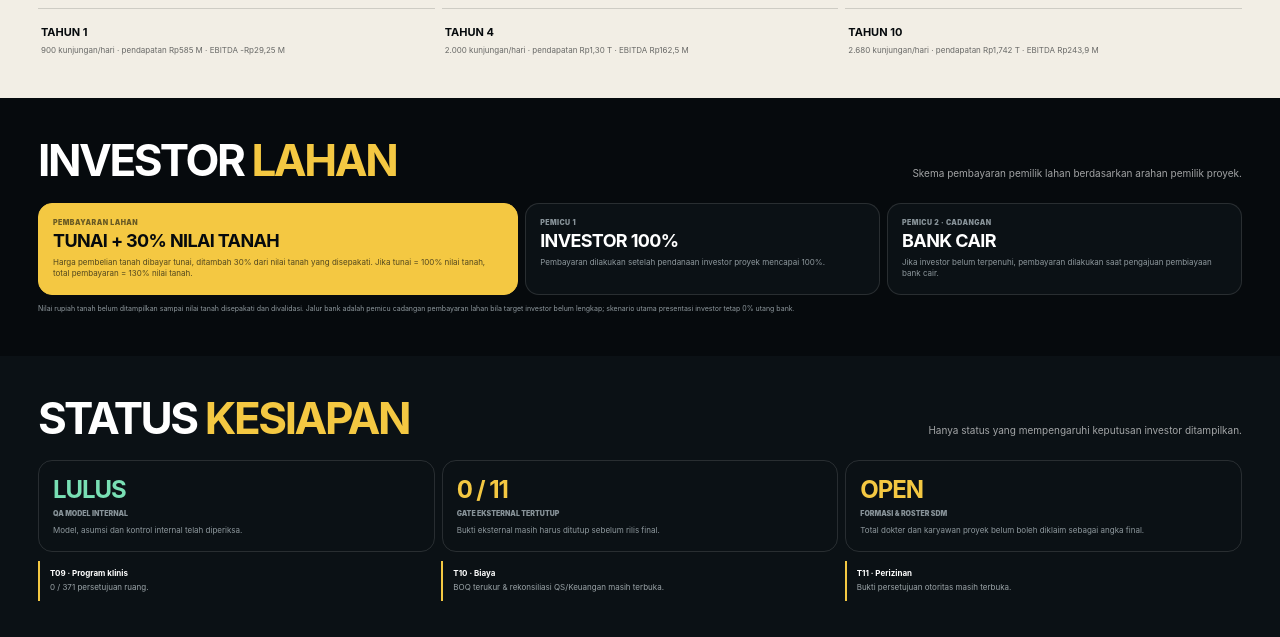
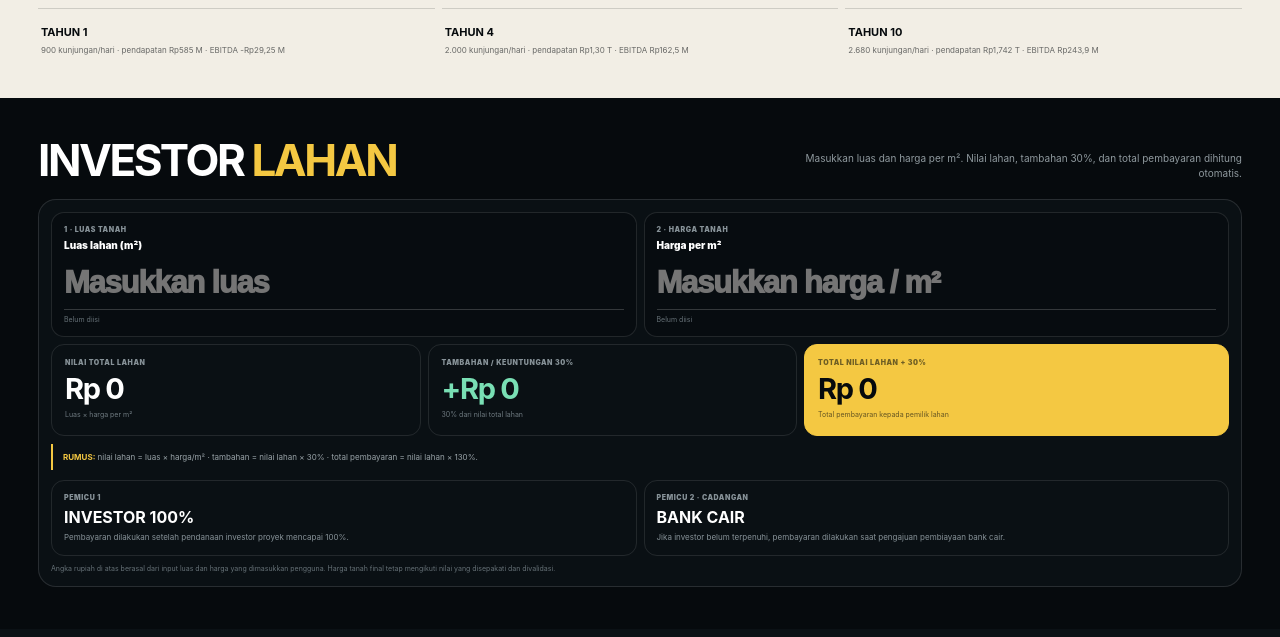
Before and after one commit to copytolive/rs.subangraya, a Next.js app: page / in a window 1280 px wide. Shown: the part 1509-2146 px from the top of the page. Built offline with nearby package versions, Linux system fonts and the light colour scheme.

Commit message:
Tambahkan kalkulator investor lahan

```diff
--- /dev/null
+++ b/app/KalkulatorLahan.jsx
@@ -0,0 +1,59 @@
+'use client'
+
+import { useMemo, useState } from 'react'
+
+const rp = new Intl.NumberFormat('id-ID', { style: 'currency', currency: 'IDR', maximumFractionDigits: 0 })
+const angka = new Intl.NumberFormat('id-ID', { maximumFractionDigits: 0 })
+
+function normalisasi(nilai) {
+  const n = Number(nilai)
+  return Number.isFinite(n) && n > 0 ? n : 0
+}
+
+export default function KalkulatorLahan() {
+  const [luas, setLuas] = useState('')
+  const [harga, setHarga] = useState('')
+
+  const hasil = useMemo(() => {
+    const l = normalisasi(luas)
+    const h = normalisasi(harga)
+    const nilaiLahan = l * h
+    const tambahan = nilaiLahan * 0.3
+    return { nilaiLahan, tambahan, total: nilaiLahan + tambahan }
+  }, [luas, harga])
+
+  return (
+    <section id="investor-lahan" className="kl">
+      <style>{`
+        .kl{background:#060a0d;color:#fff;padding:42px clamp(14px,3vw,38px);font-family:Inter,system-ui,-apple-system,sans-serif}.kl-in{max-width:1280px;margin:auto}.kl-head{display:flex;justify-content:space-between;gap:24px;align-items:end;margin-bottom:18px}.kl-head h2{margin:0;font-size:clamp(28px,3.8vw,44px);line-height:.92;letter-spacing:-.055em;text-transform:uppercase}.kl-head h2 em{font-style:normal;color:#f4c842}.kl-head p{margin:0;max-width:440px;text-align:right;color:#8f999e;font-size:10px;line-height:1.5}
+        .kl-box{border:1px solid rgba(255,255,255,.12);border-radius:18px;background:#0a1014;padding:12px}.kl-inputs{display:grid;grid-template-columns:1fr 1fr;gap:7px}.kl-field{border:1px solid rgba(255,255,255,.11);border-radius:13px;padding:12px;background:#070c10}.kl-field span,.kl-card span,.kl-trigger span{display:block;font-size:7px;font-weight:950;letter-spacing:.08em;color:#879298}.kl-field label{display:block;margin-top:5px;font-size:10px;font-weight:900}.kl-field input{width:100%;margin-top:8px;border:0;border-bottom:1px solid rgba(255,255,255,.18);background:transparent;color:#fff;padding:6px 0 8px;font-size:clamp(20px,2.7vw,31px);font-weight:950;letter-spacing:-.04em;outline:none}.kl-field input:focus{border-color:#f4c842}.kl-field small{display:block;margin-top:5px;color:#667177;font-size:7px}
+        .kl-results{display:grid;grid-template-columns:1fr 1fr 1.15fr;gap:7px;margin-top:7px}.kl-card{border:1px solid rgba(255,255,255,.1);border-radius:13px;padding:13px;min-height:92px}.kl-card b{display:block;margin-top:8px;font-size:clamp(18px,2.35vw,29px);letter-spacing:-.045em;line-height:.98}.kl-card.gain b{color:#79dfb4}.kl-card.total{background:#f4c842;color:#060a0d;border-color:#f4c842}.kl-card.total span{color:rgba(6,10,13,.56)}.kl-card small{display:block;margin-top:7px;font-size:7px;color:#6f7a80}.kl-card.total small{color:rgba(6,10,13,.6)}
+        .kl-formula{margin:8px 0 0;border-left:2px solid #f4c842;padding:7px 10px;color:#9aa4a9;font-size:8px;line-height:1.5}.kl-formula strong{color:#f4c842}.kl-triggers{display:grid;grid-template-columns:1fr 1fr;gap:7px;margin-top:10px}.kl-trigger{border:1px solid rgba(255,255,255,.1);border-radius:13px;padding:12px}.kl-trigger b{display:block;margin-top:5px;font-size:16px}.kl-trigger p{margin:5px 0 0;color:#879298;font-size:8px;line-height:1.45}.kl-note{margin:8px 0 0;color:#667177;font-size:7px;line-height:1.45}
+        @media(max-width:760px){.kl{padding:32px 13px}.kl-head{display:block}.kl-head p{text-align:left;margin-top:7px}.kl-inputs,.kl-results,.kl-triggers{grid-template-columns:1fr}.kl-card{min-height:80px}}
+      `}</style>
+      <div className="kl-in">
+        <div className="kl-head">
+          <h2>Investor <em>lahan</em></h2>
+          <p>Masukkan luas dan harga per m². Nilai lahan, tambahan 30%, dan total pembayaran dihitung otomatis.</p>
+        </div>
+        <div className="kl-box">
+          <div className="kl-inputs">
+            <div className="kl-field"><span>1 · LUAS TANAH</span><label htmlFor="luas-lahan">Luas lahan (m²)</label><input id="luas-lahan" inputMode="decimal" type="number" min="0" step="1" placeholder="Masukkan luas" value={luas} onChange={(e) => setLuas(e.currentTarget.value)} /><small>{luas ? `${angka.format(normalisasi(luas))} m²` : 'Belum diisi'}</small></div>
+            <div className="kl-field"><span>2 · HARGA TANAH</span><label htmlFor="harga-lahan">Harga per m²</label><input id="harga-lahan" inputMode="numeric" type="number" min="0" step="100000" placeholder="Masukkan harga / m²" value={harga} onChange={(e) => setHarga(e.currentTarget.value)} /><small>{harga ? `${rp.format(normalisasi(harga))} / m²` : 'Belum diisi'}</small></div>
+          </div>
+          <div className="kl-results">
+            <div className="kl-card"><span>NILAI TOTAL LAHAN</span><b>{rp.format(hasil.nilaiLahan)}</b><small>Luas × harga per m²</small></div>
+            <div className="kl-card gain"><span>TAMBAHAN / KEUNTUNGAN 30%</span><b>+{rp.format(hasil.tambahan)}</b><small>30% dari nilai total lahan</small></div>
+            <div className="kl-card total"><span>TOTAL NILAI LAHAN + 30%</span><b>{rp.format(hasil.total)}</b><small>Total pembayaran kepada pemilik lahan</small></div>
+          </div>
+          <div className="kl-formula"><strong>RUMUS:</strong> nilai lahan = luas × harga/m² · tambahan = nilai lahan × 30% · total pembayaran = nilai lahan × 130%.</div>
+          <div className="kl-triggers">
+            <div className="kl-trigger"><span>PEMICU 1</span><b>INVESTOR 100%</b><p>Pembayaran dilakukan setelah pendanaan investor proyek mencapai 100%.</p></div>
+            <div className="kl-trigger"><span>PEMICU 2 · CADANGAN</span><b>BANK CAIR</b><p>Jika investor belum terpenuhi, pembayaran dilakukan saat pengajuan pembiayaan bank cair.</p></div>
+          </div>
+          <p className="kl-note">Angka rupiah di atas berasal dari input luas dan harga yang dimasukkan pengguna. Harga tanah final tetap mengikuti nilai yang disepakati dan divalidasi.</p>
+        </div>
+      </div>
+    </section>
+  )
+}
--- a/app/page.jsx
+++ b/app/page.jsx
@@ -1,4 +1,5 @@
 import KalkulatorInvestasi from './KalkulatorInvestasi'
+import KalkulatorLahan from './KalkulatorLahan'
 import VisualGaleri from './VisualGaleri'
 import { PenjagaUrl, TombolScroll } from './ScrollTanpaHash'
 
@@ -43,7 +44,7 @@ export default function Home() {
 
         <section id="ekonomi" className="sec light"><div className="wrap"><div className="head"><h2>Ekonomi <em>proyek</em></h2><p>CAPEX masih anggaran perencanaan, belum biaya tersertifikasi.</p></div><div className="money"><div className="key"><b>Rp861,1 M</b><span>CAPEX DASAR</span></div><div><b>Rp1,30 T</b><span>PENDAPATAN TAHUN 4</span></div><div><b>Rp162,5 M</b><span>EBITDA TAHUN 4</span></div><div><b>Rp1,742 T</b><span>PENDAPATAN TAHUN 10</span></div><div><b>Rp243,9 M</b><span>EBITDA TAHUN 10</span></div><div><b>Rp2,439 T</b><span>NILAI EKUITAS TAHUN 10 · MODEL 0% BANK</span></div></div><div className="years"><div className="year"><b>TAHUN 1</b><span>900 kunjungan/hari · pendapatan Rp585 M · EBITDA -Rp29,25 M</span></div><div className="year"><b>TAHUN 4</b><span>2.000 kunjungan/hari · pendapatan Rp1,30 T · EBITDA Rp162,5 M</span></div><div className="year"><b>TAHUN 10</b><span>2.680 kunjungan/hari · pendapatan Rp1,742 T · EBITDA Rp243,9 M</span></div></div></div></section>
 
-        <section id="investor-lahan" className="sec dark"><div className="wrap"><div className="head"><h2>Investor <em>lahan</em></h2><p>Skema pembayaran pemilik lahan berdasarkan arahan pemilik proyek.</p></div><div className="land"><div className="utama"><span>PEMBAYARAN LAHAN</span><b>TUNAI + 30% NILAI TANAH</b><p>Harga pembelian tanah dibayar tunai, ditambah 30% dari nilai tanah yang disepakati. Jika tunai = 100% nilai tanah, total pembayaran = 130% nilai tanah.</p></div><div><span>PEMICU 1</span><b>INVESTOR 100%</b><p>Pembayaran dilakukan setelah pendanaan investor proyek mencapai 100%.</p></div><div><span>PEMICU 2 · CADANGAN</span><b>BANK CAIR</b><p>Jika investor belum terpenuhi, pembayaran dilakukan saat pengajuan pembiayaan bank cair.</p></div></div><p className="land-note">Nilai rupiah tanah belum ditampilkan sampai nilai tanah disepakati dan divalidasi. Jalur bank adalah pemicu cadangan pembayaran lahan bila target investor belum lengkap; skenario utama presentasi investor tetap 0% utang bank.</p></div></section>
+        <KalkulatorLahan />
 
         <section id="kesiapan" className="sec soft"><div className="wrap"><div className="head"><h2>Status <em>kesiapan</em></h2><p>Hanya status yang mempengaruhi keputusan investor ditampilkan.</p></div><div className="ready"><div className="pass"><b>LULUS</b><span>QA MODEL INTERNAL</span><p>Model, asumsi dan kontrol internal telah diperiksa.</p></div><div className="open"><b>0 / 11</b><span>GATE EKSTERNAL TERTUTUP</span><p>Bukti eksternal masih harus ditutup sebelum rilis final.</p></div><div className="open"><b>OPEN</b><span>FORMASI & ROSTER SDM</span><p>Total dokter dan karyawan proyek belum boleh diklaim sebagai angka final.</p></div></div><div className="gates"><div className="gate"><strong>T09 · Program klinis</strong>0 / 371 persetujuan ruang.</div><div className="gate"><strong>T10 · Biaya</strong>BOQ terukur & rekonsiliasi QS/Keuangan masih terbuka.</div><div className="gate"><strong>T11 · Perizinan</strong>Bukti persetujuan otoritas masih terbuka.</div></div></div></section>
 
```
